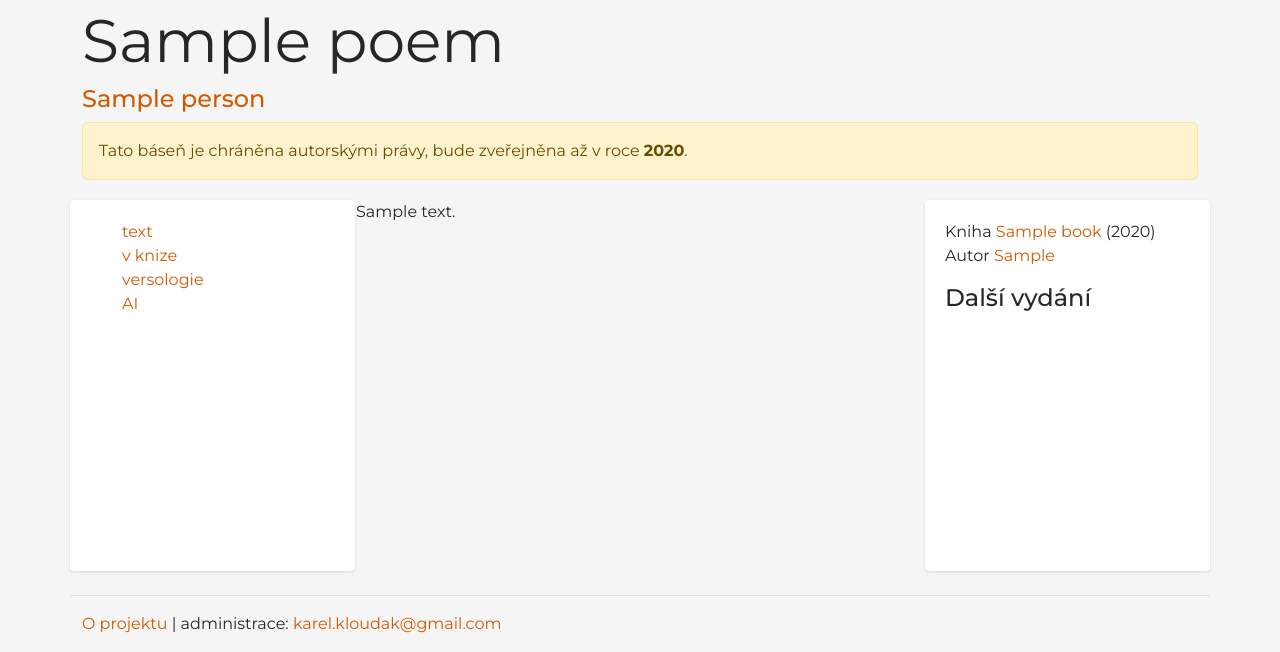
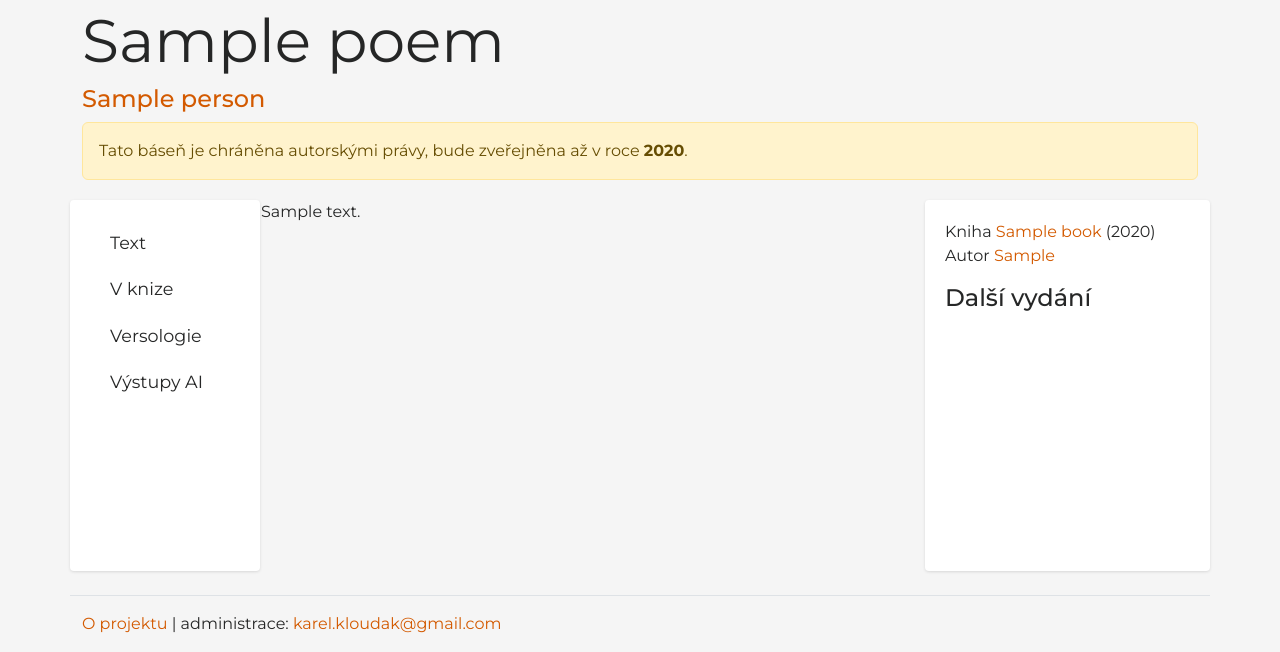
Before and after one commit to kloudak/new-cek, a Django app: template web/templates/web/poem_text.html in a window 1280 px wide. Shown: the part 148-800 px from the top of the page. Run offline with Django 5.2, Linux system fonts and the light colour scheme; the template is opened without the code that fills it: most values are stand-ins (such as "Sample title", 1, 10 or a date in 2020); some libraries are stand-ins or nearby versions.

Commit message:
Poem tabs styling.

```diff
--- a/web/static/web/css/styles.css
+++ b/web/static/web/css/styles.css
@@ -442,13 +442,49 @@ ul#book-content li[data-level="5"] {
 
 /* book and poem text */
 
-.poem-navigation ul {
+#poem-tabs {
+    padding-right: 0;
+}
+
+#poem-tabs ul {
+    list-style: none;
+    margin: 0;
+    padding: 0;
+}
+
+#poem-tabs ul {
     list-style: none;
 }
 
-li.active a {
+#poem-tabs ul li {
+    padding: 10px 20px;
+    font-size: 110%;
+    display: block;
+    width: 100%;
+}
+
+#poem-tabs ul li a {
+    cursor: default;
     color: rgba(6,7,7,0.87);
+}
+
+#poem-tabs ul li.active {
     cursor: default;
+    border-right: 2px solid rgb(211,90,1);
+}
+
+#poem-tabs ul li.active a {
+    cursor: default;
+    color: rgb(211,90,1);
+}
+
+#poem-tabs a:hover {
+    text-decoration: none;
+    cursor: pointer;
+}
+
+#poem-tabs li:hover {
+    border-right: 2px solid rgb(211,90,1);
 }
 
 div.book-text,
--- a/web/templates/web/poem_base.html
+++ b/web/templates/web/poem_base.html
@@ -26,18 +26,18 @@
         {% endif %}
     </div>
     <div class="row" id="book-content-wrapper">
-        <div class="col-md-3 poem-navigation col-wrapper" id="left-column">
+        <div class="col-md-2 poem-navigation col-wrapper"  id="poem-tabs">
             <ul>
-                <li class="{% is_active 'poem_text' %}"><a href="{% url 'poem_text' id=poem.id %}">text</a></li>
-                <li class="{% is_active 'poem_in_book' %}"><a href="{% url 'poem_in_book' id=poem.id %}">v knize</a></li>
+                <li class="{% is_active 'poem_text' %}"><a href="{% url 'poem_text' id=poem.id %}">Text</a></li>
+                <li class="{% is_active 'poem_in_book' %}"><a href="{% url 'poem_in_book' id=poem.id %}">V knize</a></li>
                 {% if poem.versology_text %}
-                <li class="{% is_active 'poem_versology' %}"><a href="{% url 'poem_versology' id=poem.id %}">versologie</a></li>
-                <li class="{% is_active 'poem_AI' %}"><a href="{% url 'poem_AI' id=poem.id %}">AI</a></li>
+                <li class="{% is_active 'poem_versology' %}"><a href="{% url 'poem_versology' id=poem.id %}">Versologie</a></li>
+                <li class="{% is_active 'poem_AI' %}"><a href="{% url 'poem_AI' id=poem.id %}">Výstupy AI</a></li>
                 {% endif %}
             </ul>
         </div>
 
-        <div class="col-md-6 poem-content scrollable-content" id="middle-column">
+        <div class="col-md-7 poem-content scrollable-content" id="middle-column">
             {% block poem_content %}
 
             {% endblock %}
```
